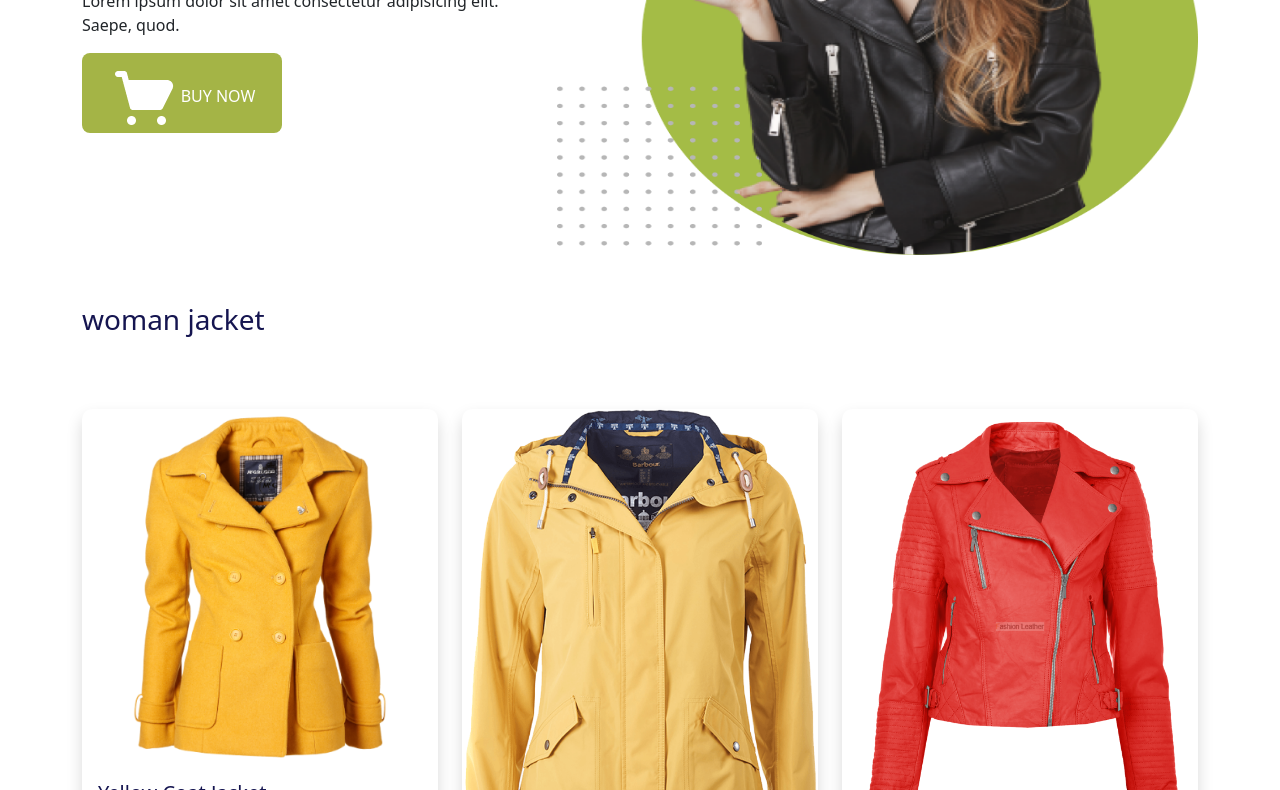
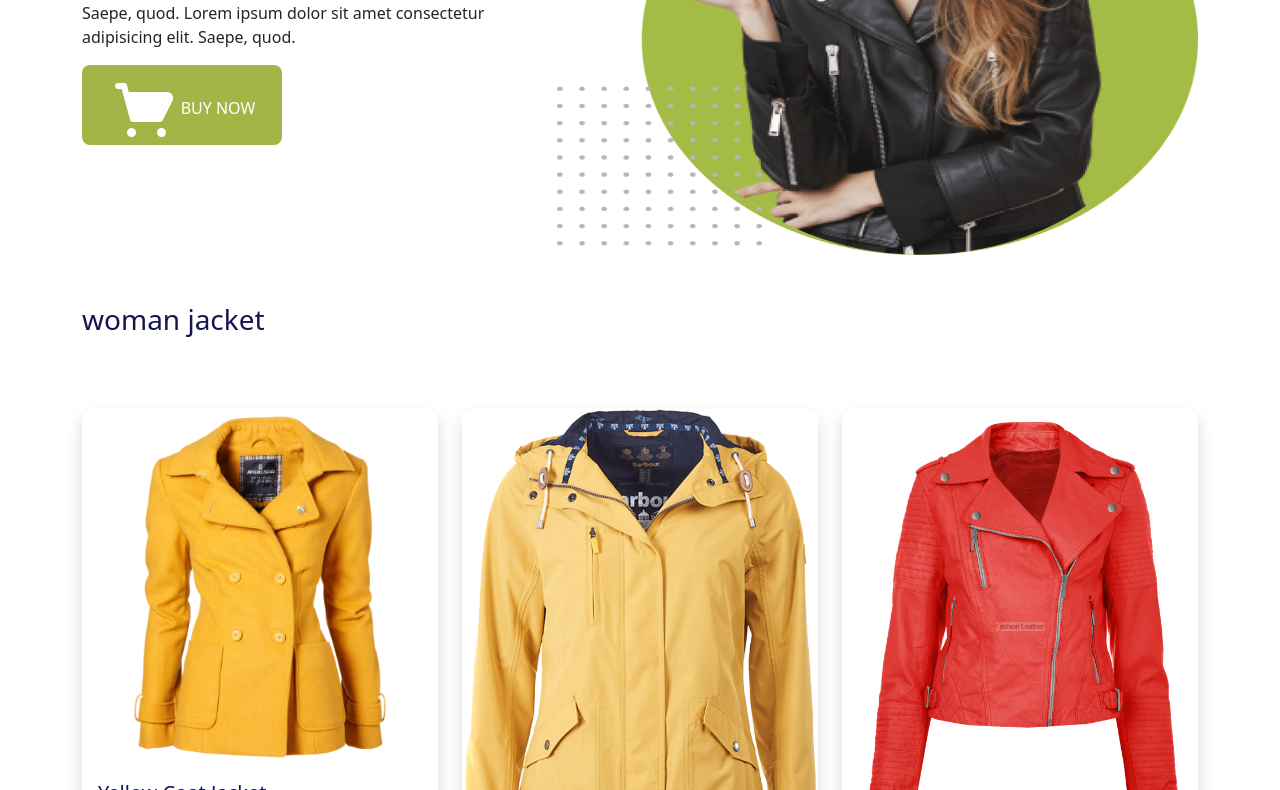
Before and after one commit to milydatta/Penguin-Fashion, a plain HTML site: page index.html in a window 1280 px wide. Shown: the part 245-1035 px from the top of the page. Drawn offline with Linux system fonts and the light colour scheme.

Commit message:
some update

```diff
--- a/index.html
+++ b/index.html
@@ -27,7 +27,9 @@
           <div class="col-md-5">
             <h1 class="header-top">BE THE PENGUINS </h1>
             <h1 class="winter">OF WINTER</h1>
-            <p>Lorem ipsum dolor sit amet consectetur adipisicing elit. Saepe, quod.</p>
+            <p>Lorem ipsum dolor sit amet consectetur adipisicing elit. Saepe, quod.
+              Lorem ipsum dolor sit amet consectetur adipisicing elit. Saepe, quod.
+            </p>
             <button class="buy-now-button"><img src="images/shopping-cart 1.png" alt="">BUY NOW</button>
           </div>
           <div class="col-md-7">
```
